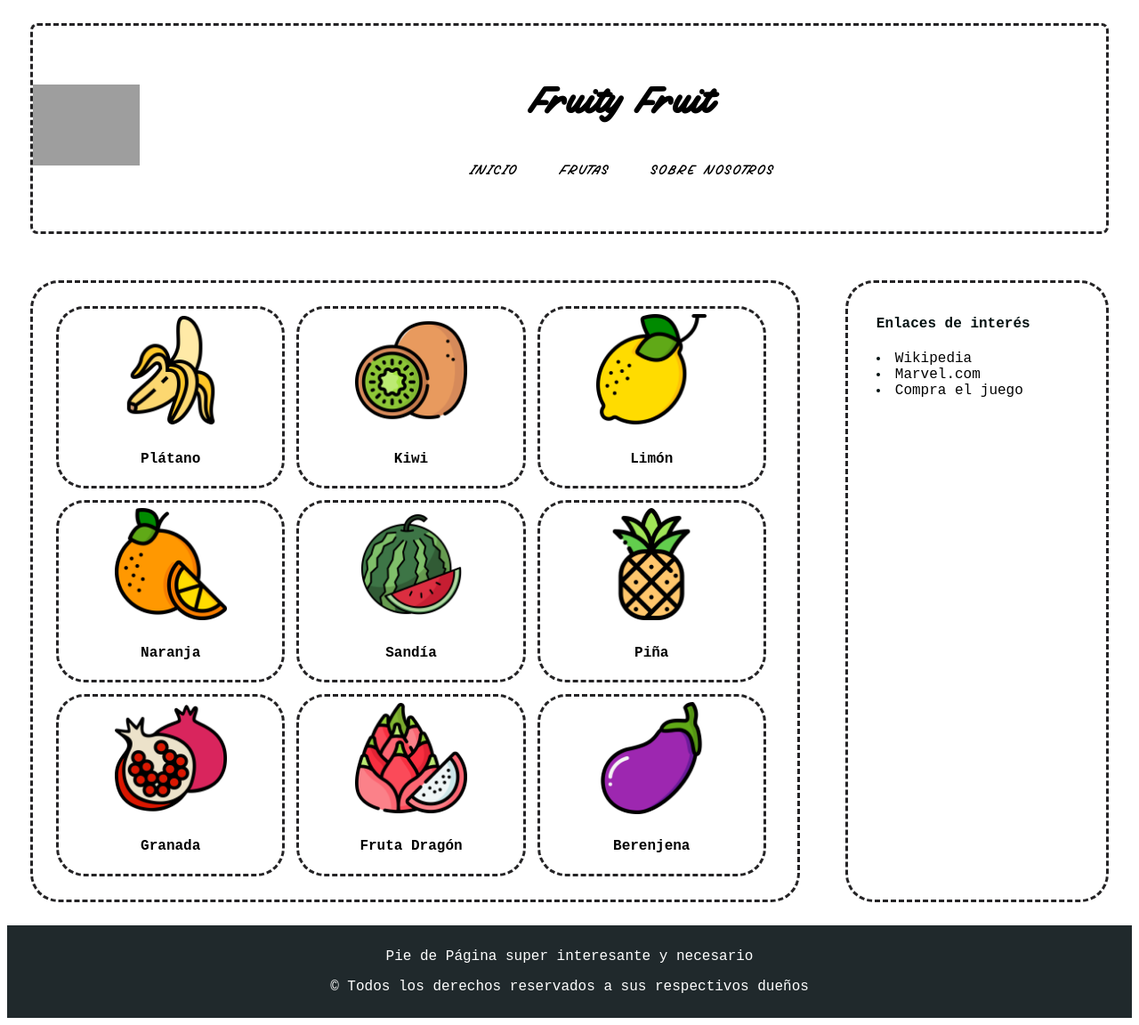
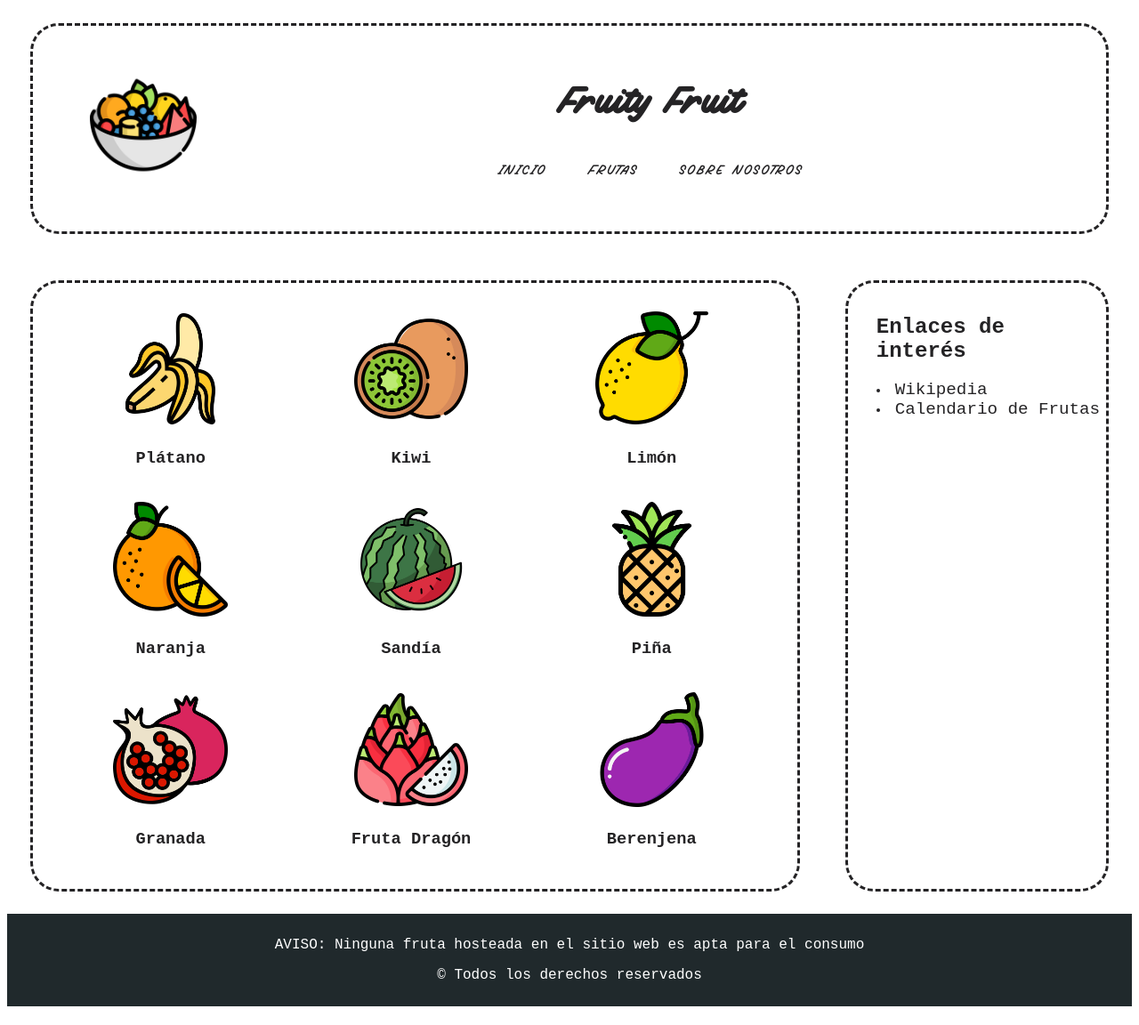
Before and after one commit to PinGunter/IS-UGR, a PHP site: page /portada.html in a window 1280 px wide. Shown: the whole page at 89% size. After the commit the page ends 1131 px from the top, so only its background shows below. Run offline with PHP 8.4, Linux system fonts and the light colour scheme; grey boxes are pictures that could not be loaded.

Commit message:
terminado cambio de imagen paso 1

```diff
--- a/SIBW/P1/portada.html
+++ b/SIBW/P1/portada.html
@@ -3,13 +3,13 @@
 <head>
     <title>Fruity Fruit</title>
     <link rel="stylesheet" href="static/css/portada.css">
-    <link rel="icon" type="image/png" href="static/img/logo_white.png">
+    <link rel="icon" type="image/png" href="static/img/logo.png">
 </head>
 <body>
 <!-- Cabecera con logo, titulo y menu -->
     <header>
         <!-- Logo 25%  -->
-        <img class="logo-img" src="static/img/logo_black.png">
+        <img class="logo-img" src="static/img/logo.png">
         <!-- Titulo + menu 75% aprox -->
         <div class="title-menu">
             <!-- Titulo 100% -->
@@ -33,66 +33,72 @@
         <!-- Parte principal, con los contenidos de la tienda -->
         <!-- 75% width -->
         <div class="productos">
+        <a href="producto.html">
             <div class="producto-individual">
                 <img class="imagen-producto" src="static/img/fruits/banana.png">
-                <h4 class="suit-title">Plátano</h4>
+                <h3 class="fruit-title">Plátano</h4>
             </div>
-
+        </a>
+        <a href="producto.html">
             <div class="producto-individual">
                 <img class="imagen-producto" src="static/img/fruits/kiwi.png">
-                <h4 class="suit-title">Kiwi</h4>
+                <h3 class="fruit-title">Kiwi</h4>
             </div>
-
+        </a>
+        <a href="producto.html">
             <div class="producto-individual">
                 <img class="imagen-producto" src="static/img/fruits/lemon.png">
-                <h4 class="suit-title">Limón</h4>
+                <h3 class="fruit-title">Limón</h4>
             </div>
-
+        </a>
+        <a href="producto.html">
             <div class="producto-individual">
                 <img class="imagen-producto" src="static/img/fruits/orange.png">
-                <h4 class="suit-title">Naranja</h4>
+                <h3 class="fruit-title">Naranja</h4>
             </div>
-
+        </a>
+        <a href="producto.html">
             <div class="producto-individual">
                 <img class="imagen-producto" src="static/img/fruits/watermelon.png">
-                <h4 class="suit-title">Sandía</h4>
+                <h3 class="fruit-title">Sandía</h4>
             </div>
-
+        </a>
+        <a href="producto.html">
             <div class="producto-individual">
                 <img class="imagen-producto" src="static/img/fruits/pineapple.png">
-                <h4 class="suit-title">Piña</h4>
+                <h3 class="fruit-title">Piña</h4>
             </div>
-
+        </a>
+        <a href="producto.html">
             <div class="producto-individual">
                 <img class="imagen-producto" src="static/img/fruits/pomegranate.png">
-                <h4 class="suit-title">Granada</h4>
+                <h3 class="fruit-title">Granada</h4>
             </div>
-
+        </a>
+        <a href="producto.html">
             <div class="producto-individual">
                 <img class="imagen-producto" src="static/img/fruits/dragon-fruit.png">
-                <h4 class="suit-title">Fruta Dragón</h4>
+                <h3 class="fruit-title">Fruta Dragón</h4>
             </div>
-
+        </a>
+        <a href="producto.html">
             <div class="producto-individual">
                 <img class="imagen-producto" src="static/img/fruits/aubergine.png">
-                <h4 class="suit-title">Berenjena</h4>
+                <h3 class="fruit-title">Berenjena</h4>
             </div>
         </div>
+        </a>
 
         <aside class="links">
-            <h4 class="links-title">
+            <h2 class="links-title">
                 Enlaces de interés
-            </h4>
+            </h2>
             <li class="li-links">
-                <a href="https://es.wikipedia.org/wiki/Spider-Man">Wikipedia</a>
+                <span><a href="https://es.wikipedia.org/wiki/Fruta_tropical">Wikipedia</a></span>
             </li>
             <li class="li-links">
-                <a href="https://www.marvel.com/characters/spider-man-peter-parker">Marvel.com</a>
+                <span><a href="https://www.ocu.org/alimentacion/alimentos/calculadora/calendario-de-frutas-y-verduras/calendario-de-frutas">Calendario de Frutas</a></span>
             </li>
-            <li class="li-links">
-                <a href="https://store.playstation.com/es-es/product/EP9000-CUSA11994_00-MARVELSSPIDERMAN">Compra el juego</a>
-            </li>
-
         </aside>
     </div>
 
@@ -102,11 +108,11 @@
     <!-- Pie de pagina -->
 <footer>
     <p>
-        Pie de Página super interesante y necesario
+        AVISO: Ninguna fruta hosteada en el sitio web es apta para el consumo
     </p>
 
     <p>
-        &#169 Todos los derechos reservados a sus respectivos dueños
+        &#169 Todos los derechos reservados
     </p>
 </footer>
 </html>
--- a/SIBW/P1/static/css/portada.css
+++ b/SIBW/P1/static/css/portada.css
@@ -4,22 +4,19 @@
 }
 
 :root{
-    --color1: white;
-    --color2: white ;
-    --color3: #2589BD;
-    --color4: #F7E733;
-    --color5: #F02D3A;
+    --blanco: white;
+    --negro: #242325;
 }
 
 body{
-    background-color:var(--color1);
-    color: black;
+    background-color:var(--blanco);
+    color: var(--negro);
     font-family: 'Courier New', Courier, monospace;
 }
 
 header{
     font-family: custom;
-    background-color: var(--color2);
+    background-color: var(--blanco);
     display: flex;
     margin: 1.6em;
     padding-top: 2em;
@@ -27,14 +24,15 @@ header{
     flex-wrap: wrap;
     /* justify-content: center; */
     align-items: center;
-    border-radius: 0.5em;
-    color: black;
-    border: #242325;
+    border-radius: 2em;
+    color: var(--negro);
+    border: var(--negro);
     border-style: dashed;
 }
 
 
 .logo-img{
+    margin-left: 4em;
     width: 10%;
     align-items: center;
     height: auto;
@@ -51,7 +49,7 @@ header{
 
 a{
     text-decoration: none;
-    color: black;
+    color: var(--negro);
 }
 
 nav a{
@@ -84,26 +82,35 @@ footer{
     grid-template-columns: 33% 33% 33%;
     padding: 20px;
     border-radius: 2em;
-    border-color: #242325;
+    border-color: var(--negro);
     border-style: dashed;
 }
 
 .links{
-    border: #242325;
+    border: var(--negro);
     border-style: dashed;
     border-width: 0.2em;
     margin: 1.6em;
     width: 24%;
     padding-top: 1em;
     padding-left: 2em;
-    background-color: var(--color2);
-    color: #041111;
+    background-color: var(--blanco);
+    color: var(--negro);
     border-radius: 2em;
 }
 
-.suit-title{
+.links span{
+    font-size: 1.2em;
+}
+
+.links a:hover{
+    text-decoration: underline;
+}
+
+.fruit-title{
     text-align: center;
     width: 80%;
+    font-weight: bold;
 }
 
 .producto-individual{
@@ -111,24 +118,23 @@ footer{
     display: flex;
     align-items: center;
     flex-direction: column;
-    border: #242325;
+    border: var(--negro);
     border-radius: 2em;
-    border-style: dashed;
-    background-color: var(--color2);
+    /* border-style: dashed; */
+    background-color: var(--blanco);
 }
 
+.producto-individual:hover{
+    transform: scale(1.1);
+}
 
 .imagen-producto {
     width: 50%;
     padding: 0.5vw;
 }
 
-.li-links{
-    /* list-style-type: none; */
-}
-
 nav a {
-  color: #000;
+  color: var(--negro);
   text-transform: uppercase;
   text-decoration: none;
   letter-spacing: 0.15em;
@@ -145,7 +151,7 @@ nav a:after {
   height: 2px;
   left: 50%;
   position: absolute;
-  background: #000;
+  background: var(--negro);
   transition: width 0.3s ease 0s, left 0.3s ease 0s;
   width: 0;
 }
```
Also changed, not shown: SIBW/P1/static/img/logo.png (added).
